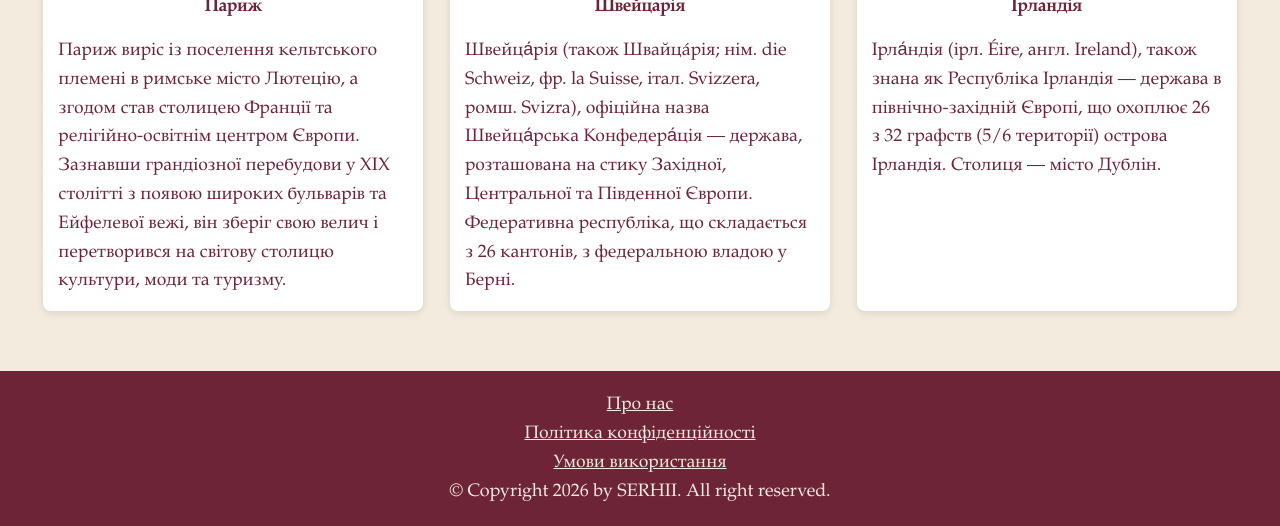
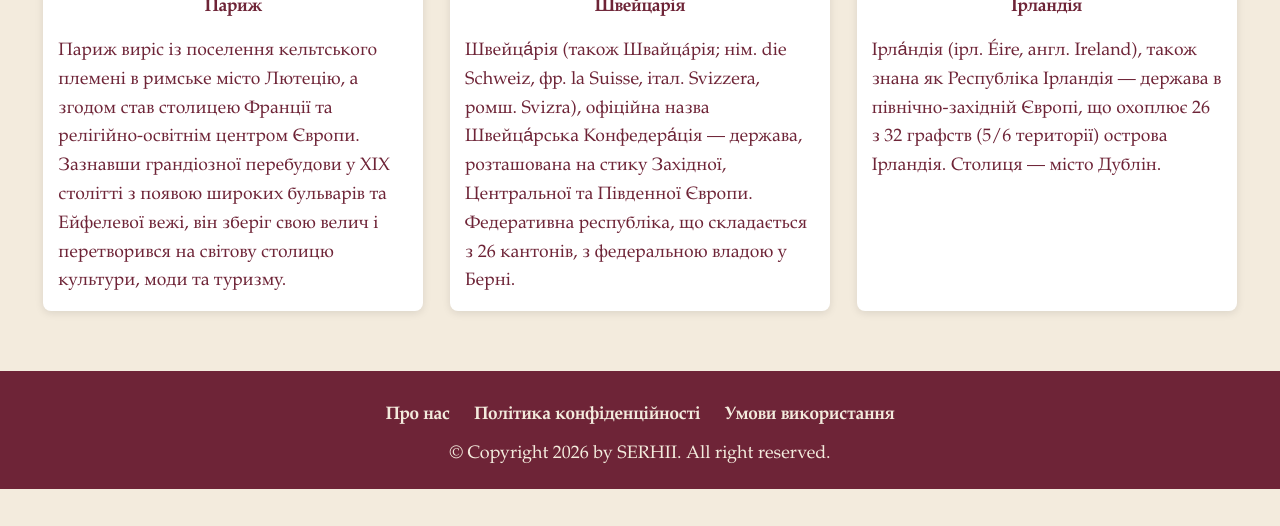
Before and after one commit to stamazian2023-gif/ip_labs, a plain HTML site: page pw1/index.html in a window 1280 px wide. Shown: the part 447-973 px from the top of the page. After the commit the page ends 936 px from the top, so only its background shows below. Drawn offline with Linux system fonts and the light colour scheme; files whose address does not match are found by name.

Commit message:
Fix image paths full update

```diff
--- a/pw1/index.html
+++ b/pw1/index.html
@@ -1,54 +1,29 @@
 <!DOCTYPE html>
-
-<html lang="en">
-
+<html lang="uk">
 <head>
-
     <meta charset="UTF-8">
-
     <meta name="viewport" content="width=device-width, initial-scale=1.0">
-
-    <title>PR1</title>
-
+    <title>PR1 - Подорожуймо разом</title>
     <link rel="stylesheet" href="style.css">
-
     <link rel="icon" href="./foto/logo.jpg" type="image/x-icon">
-
 </head>
-
 <body>
-
     <header>
-
         <h1>Подорожуймо разом</h1>
-
         <p>Світ занадто великий, щоб дивитися на нього лише через екран — гайда з нами!</p>
-
     </header>
-
     <nav>
-
         <ul>
-
             <li><a href="./index.html">Головна сторінка</a></li>
-
             <li><a href="./shved.html">Швейцарія</a></li>
-
             <li><a href="./paris.html">Париж</a></li>
-
             <li><a href="./irland.html">Ірландія</a></li>
-
             <li><a href="./gallery.html">Галерея</a></li>
-
             <li><a href="./contact.html">Контакти</a></li>
-
             <li><a href="./subscribe.html">Підписка</a></li>
-
         </ul>
-
     </nav>
-
-   <main>
+    <main>
         <section id="photo-gallery">
             <ul>
                 <li>
@@ -75,19 +50,15 @@
             </ul>
         </section>
     </main>
-
+    <footer>
+        <nav>
+            <ul>
+                <li><a href="#">Про нас</a></li>
+                <li><a href="#">Політика конфіденційності</a></li>
+                <li><a href="#">Умови використання</a></li>
+            </ul>
+        </nav>
+        <p>&copy; Copyright 2026 by SERHII. All right reserved.</p>
+    </footer>
 </body>
-
-<footer>
-
-    <li> <a href="#"> Про нас </a></li>
-
-    <li> <a href="#"> Політика конфіденційності </a></li>
-
-    <li> <a href="#"> Умови використання </a></li>
-
-    &copy; Copyright 2026 by SERHII. All right reserved.
-
-</footer>
-
 </html>
```
